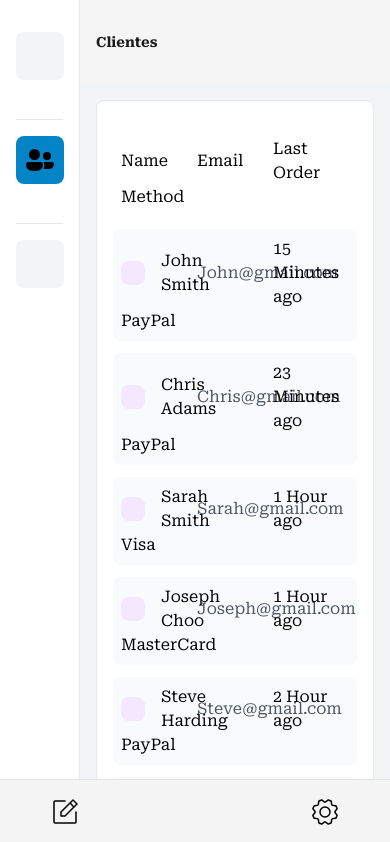
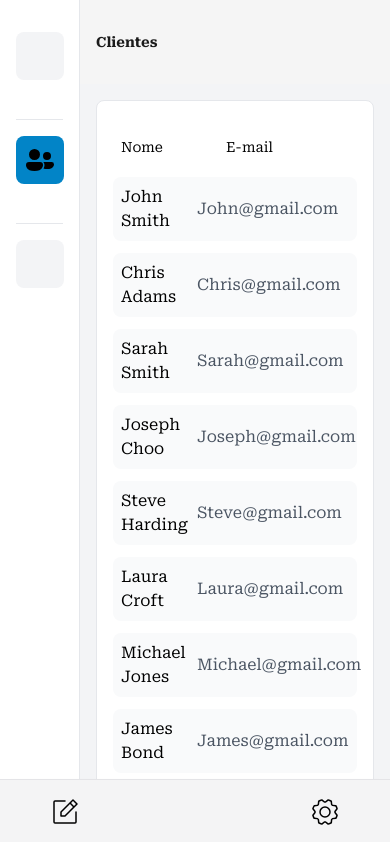
Before and after one commit to pafrasson/salesforce, a Next.js app: page /clientes in a window 390 px wide. Shown: the top 842 px of the page. Built offline with nearby package versions, Linux system fonts and the light colour scheme; some icons are missing.

Commit message:
feat: customer dashb finished

```diff
--- a/src/pages/clientes.js
+++ b/src/pages/clientes.js
@@ -24,27 +24,17 @@ const clientes = () => {
             <div className='bg-gray-100 min-h-screen'>
               <div className='p-4'>
                 <div className='w-full m-auto p-4 border rounded-lg bg-white overflow-y-auto'>
-                  <div className='my-3 p-2 grid md:grid-cols-4 sm:grid-cols-3 grid-cols-2 items-center justify-between cursor-pointer'>
-                    <span>Name</span>
-                    <span className='sm:text-left text-right'>Email</span>
-                    <span className='hidden md:grid'>Last Order</span>
-                    <span className='hidden sm:grid'>Method</span>
+                  <div className='my-3 p-2 grid md:grid-cols-4 sm:grid-cols-3 sm:text-sm grid-cols-2 items-center justify-between cursor-pointer'>
+                    <span>Nome</span>
+                    <span className='text-right'>E-mail</span>
                   </div>
                   <ul>
                     {data.map((order, id) => (
                       <li key={id} className='bg-gray-50 hover:bg-gray-100 rounded-lg my-3 p-2 grid md:grid-cols-4 sm:grid-cols-3 grid-cols-2 items-center justify-between cursor-pointer'>
                         <div className='flex items-center'>
-                          <div className='bg-purple-100 p-3 rounded-lg'>
-                            <Icon className='text-purple-800' />
-                          </div>
-                          <p className='pl-4'>{order.name.first + ' ' + order.name.last}</p>
+                          <p className=''>{order.name.first + ' ' + order.name.last}</p>
                         </div>
                         <p className='text-gray-600 sm:text-left text-right'>{order.name.first}@gmail.com</p>
-                        <p className='hidden md:flex'>{order.date}</p>
-                        <div className='sm:flex hidden justify-between items-center'>
-                          <p>{order.method}</p>
-                          <Icon />
-                        </div>
                       </li>
                     ))}
                   </ul>
```
